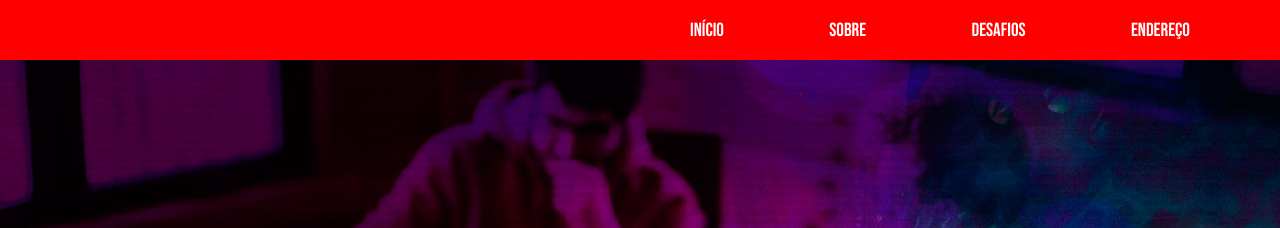
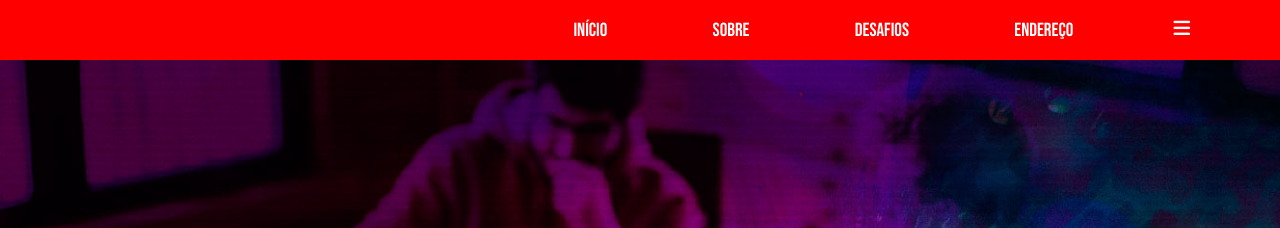
Before and after one commit to Lightzzs/LandingPageProjeto, a plain HTML site: page INDEX.html in a window 1280 px wide. Shown: the top 228 px of the page. Drawn offline with nearby package versions, Linux system fonts and the light colour scheme.

Commit message:
Add files via upload

```diff
--- a/INDEX.html
+++ b/INDEX.html
@@ -1,18 +1,24 @@
 <!DOCTYPE html>
-<html>
+<html lang="pt-br">
+
+
     <head>
         <title>Landing Page</title>
         <link rel="stylesheet" href="css/estilo.css">
+        <script src="https://kit.fontawesome.com/8ea9353849.js" crossorigin="anonymous"></script>
     </head>
     <body>
         <header class="topo">
             <nav class="menu">
-                <ul>
+                <ul id=meusLinks>
                     <li><a href="#">Início</a></li>
                     <li><a href="#">Sobre</a></li>
                     <li><a href="#">Desafios</a></li>
                     <li><a href="#">Endereço</a></li>
                 </ul>
+                <a href="#" class="btnMenu" onclick="botaoDoMenu()">
+                    <i class="fas fa-bars"></i>
+                </a>
             </nav>
         </header>
         <!-- fim do topo -->
```
Also changed, not shown: css/estilo.css (line endings or trailing spaces), 1 other file.
